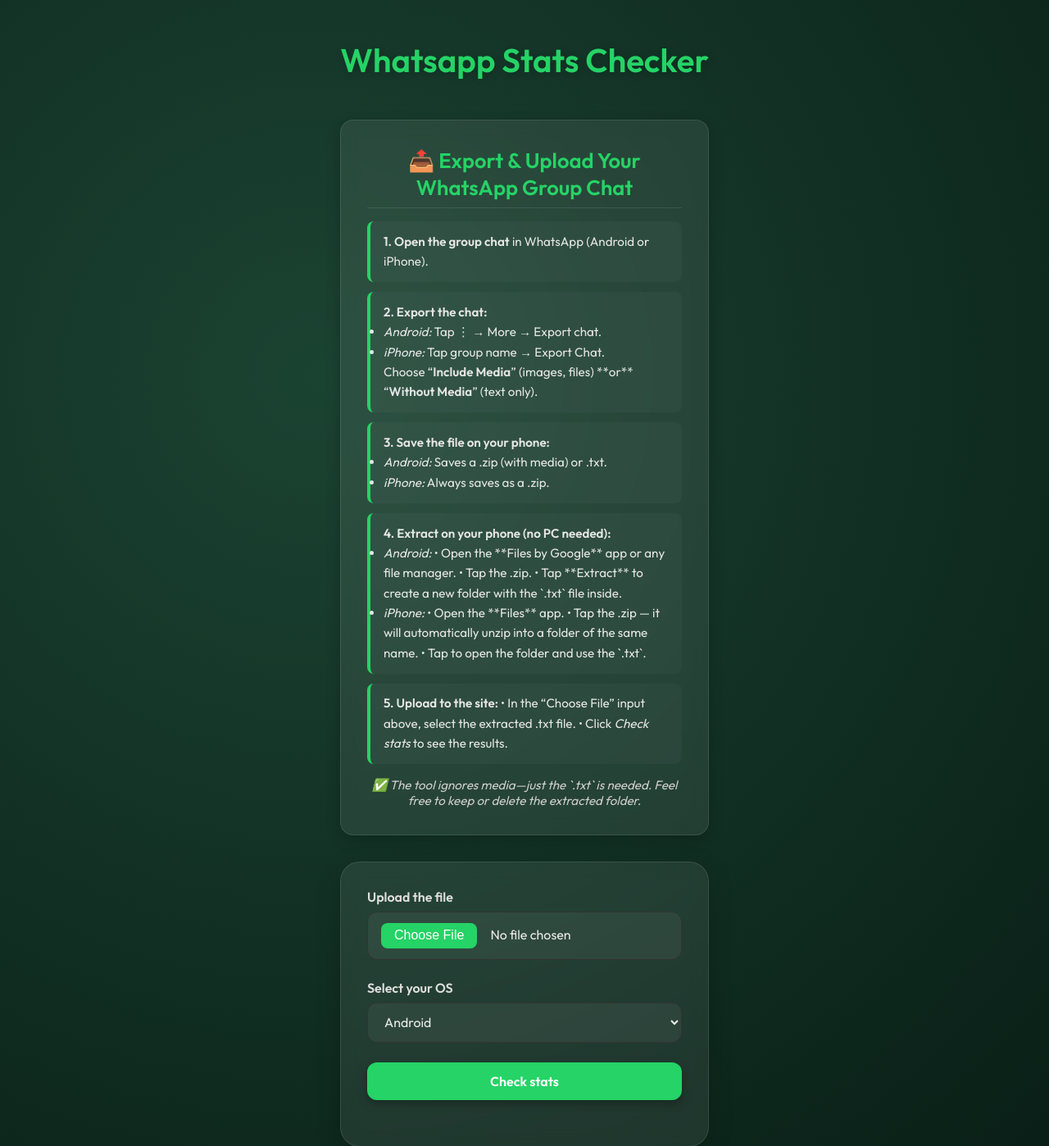
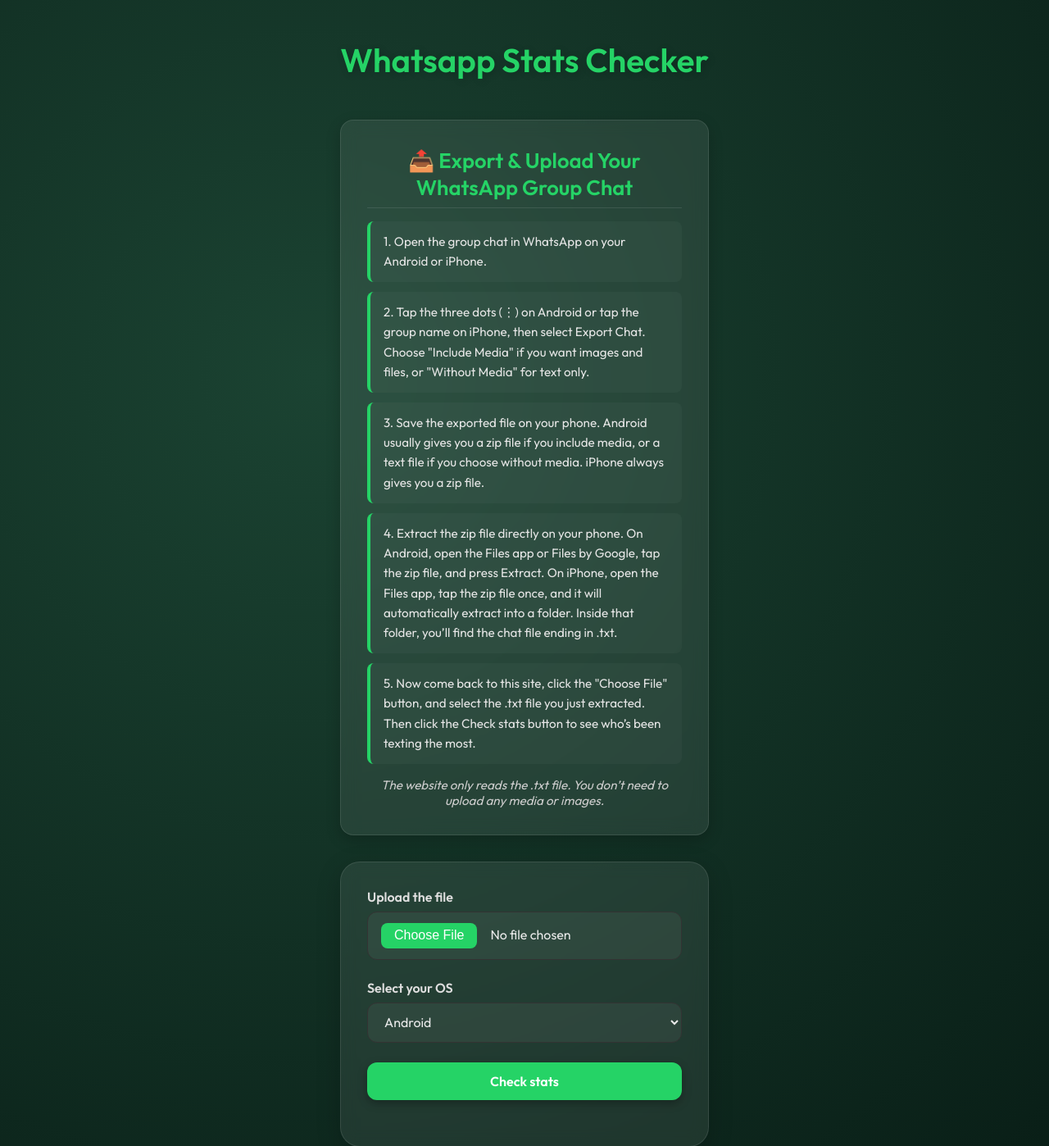
Before and after one commit to nonvegetable/whatsapp-stats-checker, a Flask app: page / in a window 1280 px wide. Shown: the top 1398 px of the page at 82% size. Run offline with Flask 3, Linux system fonts and the light colour scheme.

Commit message:
Update index.html

```diff
--- a/templates/index.html
+++ b/templates/index.html
@@ -17,48 +17,34 @@
   <h2>📤 Export & Upload Your WhatsApp Group Chat</h2>
 
   <div class="step">
-    <strong>1. Open the group chat</strong> in WhatsApp (Android or iPhone).
+    1. Open the group chat in WhatsApp on your Android or iPhone.
   </div>
 
   <div class="step">
-    <strong>2. Export the chat:</strong>
-    <ul>
-      <li><em>Android:</em> Tap ⋮ → More → Export chat.</li>
-      <li><em>iPhone:</em> Tap group name → Export Chat.</li>
-    </ul>
-    Choose “<strong>Include Media</strong>” (images, files) **or** “<strong>Without Media</strong>” (text only).
+    2. Tap the three dots (⋮) on Android or tap the group name on iPhone, then select Export Chat.
+    Choose "Include Media" if you want images and files, or "Without Media" for text only.
   </div>
 
   <div class="step">
-    <strong>3. Save the file on your phone:</strong>
-    <ul>
-      <li><em>Android:</em> Saves a <code>.zip</code> (with media) or <code>.txt</code>.</li>
-      <li><em>iPhone:</em> Always saves as a <code>.zip</code>.</li>
-    </ul>
+    3. Save the exported file on your phone.
+    Android usually gives you a zip file if you include media, or a text file if you choose without media.
+    iPhone always gives you a zip file.
   </div>
 
   <div class="step">
-    <strong>4. Extract on your phone (no PC needed):</strong>
-    <ul>
-      <li><em>Android:</em>
-        • Open the **Files by Google** app or any file manager.
-        • Tap the <code>.zip</code>.
-        • Tap **Extract** to create a new folder with the `.txt` file inside. </li>
-      <li><em>iPhone:</em>
-        • Open the **Files** app.
-        • Tap the <code>.zip</code> — it will automatically unzip into a folder of the same name.
-        • Tap to open the folder and use the `.txt`. </li>
-    </ul>
+    4. Extract the zip file directly on your phone.
+    On Android, open the Files app or Files by Google, tap the zip file, and press Extract.
+    On iPhone, open the Files app, tap the zip file once, and it will automatically extract into a folder.
+    Inside that folder, you’ll find the chat file ending in .txt.
   </div>
 
   <div class="step">
-    <strong>5. Upload to the site:</strong>
-    • In the “Choose File” input above, select the extracted <code>.txt</code> file.
-    • Click <em>Check stats</em> to see the results.
+    5. Now come back to this site, click the "Choose File" button, and select the .txt file you just extracted.
+    Then click the Check stats button to see who’s been texting the most.
   </div>
 
   <p>
-    ✅ The tool ignores media—just the `.txt` is needed. Feel free to keep or delete the extracted folder.
+    The website only reads the .txt file. You don’t need to upload any media or images.
   </p>
 </section>
 
```
